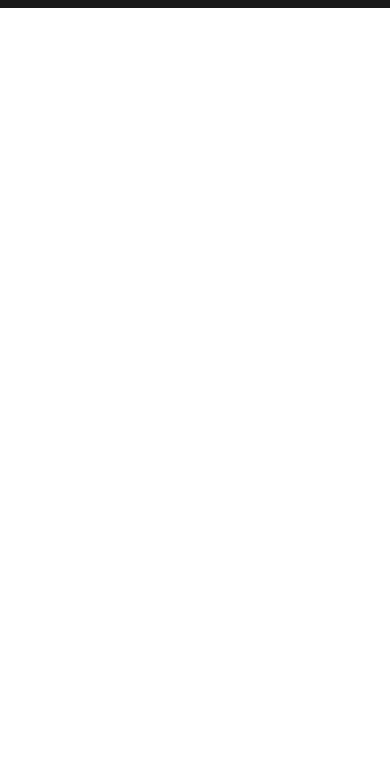
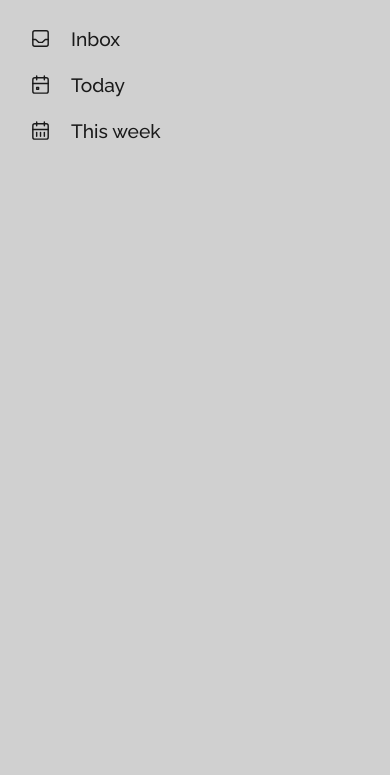
Before and after one commit to Panthomema/odin-todo-list, a website built with webpack: page src/template.html in a window 390 px wide. Shown: the part 69-844 px from the top of the page. Built offline with nearby package versions, Linux system fonts and the light colour scheme.

Commit message:
Add aside mobile static part

```diff
--- a/src/styles/reset.css
+++ b/src/styles/reset.css
@@ -12,12 +12,17 @@
     min-height: 100dvh;
   }
 
+  ul {
+    list-style-type: none;
+  }
+
   button,
   input,
   textarea,
   select {
     font: inherit;
     color: unset;
+    background: unset;
   }
 
   a,
--- a/src/styles/style.css
+++ b/src/styles/style.css
@@ -3,6 +3,7 @@
 :root {
   --color-dark: #1a1a1a;
   --color-light: #f0f0f0;
+  --color-light-accent: #d0d0d0;
   --font-size-base: clamp(14px, calc(12px + 0.5vw), 18px);
 }
 
@@ -12,11 +13,16 @@ body {
   font-size: var(--font-size-base);
 }
 
+svg {
+  height: 1.2em;
+  width: 1.2em;
+}
+
 header {
   background-color: var(--color-dark);
   color: var(--color-light);
   font-weight: 400;
-  padding: 1em;
+  padding: 0.8em;
   display: flex;
   align-items: center;
   gap: 0.2em;
@@ -24,8 +30,6 @@ header {
 }
 
 header svg {
-  height: 1.2em;
-  width: 1.2em;
   stroke: var(--color-light);
 }
 
@@ -34,13 +38,37 @@ header svg {
 }
 
 aside {
-  background-color: gray;
-  width: 30%;
+  background: var(--color-light-accent);
+  font-size: 1.2rem;
+  font-weight: 500;
+  padding: 1.5em;
+  position: fixed;
+  right: 0;
+  height: 100%;
+  width: 100%;
+}
+
+nav ul {
+  display: flex;
+  flex-direction: column;
+  gap: 1.2em;
+}
+
+nav button {
+  display: flex;
+  align-items: center;
+  gap: 1em;
+}
+
+nav svg {
+  stroke: var(--color-dark);
 }
 
 @media only screen and (min-width: 768px) {
+
   header {
     font-size: 1.75rem;
+    padding: 1em;
   }
 
   #menu-btn {
--- a/src/template.html
+++ b/src/template.html
@@ -34,6 +34,73 @@
             </svg>
         </header>
         <main></main>
-        <aside></aside>
+        <aside>
+            <nav>
+                <ul>
+                    <li>
+                        <button>
+                            <svg
+                                xmlns="http://www.w3.org/2000/svg"
+                                viewBox="0 0 24 24"
+                                stroke-width="1.5"
+                                fill="none"
+                                stroke-linecap="round"
+                                stroke-linejoin="round"
+                            >
+                                <path stroke="none" d="M0 0h24v24H0z" fill="none" />
+                                <path
+                                    d="M4 4m0 2a2 2 0 0 1 2 -2h12a2 2 0 0 1 2 2v12a2 2 0 0 1 -2 2h-12a2 2 0 0 1 -2 -2z"
+                                />
+                                <path d="M4 13h3l3 3h4l3 -3h3" /></svg
+                            >Inbox
+                        </button>
+                    </li>
+                    <li>
+                        <button>
+                            <svg
+                                xmlns="http://www.w3.org/2000/svg"
+                                viewBox="0 0 24 24"
+                                stroke-width="1.5"
+                                fill="none"
+                                stroke-linecap="round"
+                                stroke-linejoin="round"
+                            >
+                                <path stroke="none" d="M0 0h24v24H0z" fill="none" />
+                                <path
+                                    d="M4 5m0 2a2 2 0 0 1 2 -2h12a2 2 0 0 1 2 2v12a2 2 0 0 1 -2 2h-12a2 2 0 0 1 -2 -2z"
+                                />
+                                <path d="M16 3l0 4" />
+                                <path d="M8 3l0 4" />
+                                <path d="M4 11l16 0" />
+                                <path d="M8 15h2v2h-2z" /></svg
+                            >Today
+                        </button>
+                    </li>
+                    <li>
+                        <button>
+                            <svg
+                                xmlns="http://www.w3.org/2000/svg"
+                                viewBox="0 0 24 24"
+                                stroke-width="1.5"
+                                fill="none"
+                                stroke-linecap="round"
+                                stroke-linejoin="round"
+                            >
+                                <path stroke="none" d="M0 0h24v24H0z" fill="none" />
+                                <path
+                                    d="M4 7a2 2 0 0 1 2 -2h12a2 2 0 0 1 2 2v12a2 2 0 0 1 -2 2h-12a2 2 0 0 1 -2 -2v-12z"
+                                />
+                                <path d="M16 3v4" />
+                                <path d="M8 3v4" />
+                                <path d="M4 11h16" />
+                                <path d="M8 14v4" />
+                                <path d="M12 14v4" />
+                                <path d="M16 14v4" /></svg
+                            >This week
+                        </button>
+                    </li>
+                </ul>
+            </nav>
+        </aside>
     </body>
 </html>
```
Also changed, not shown: src/index.js (line endings or trailing spaces).
